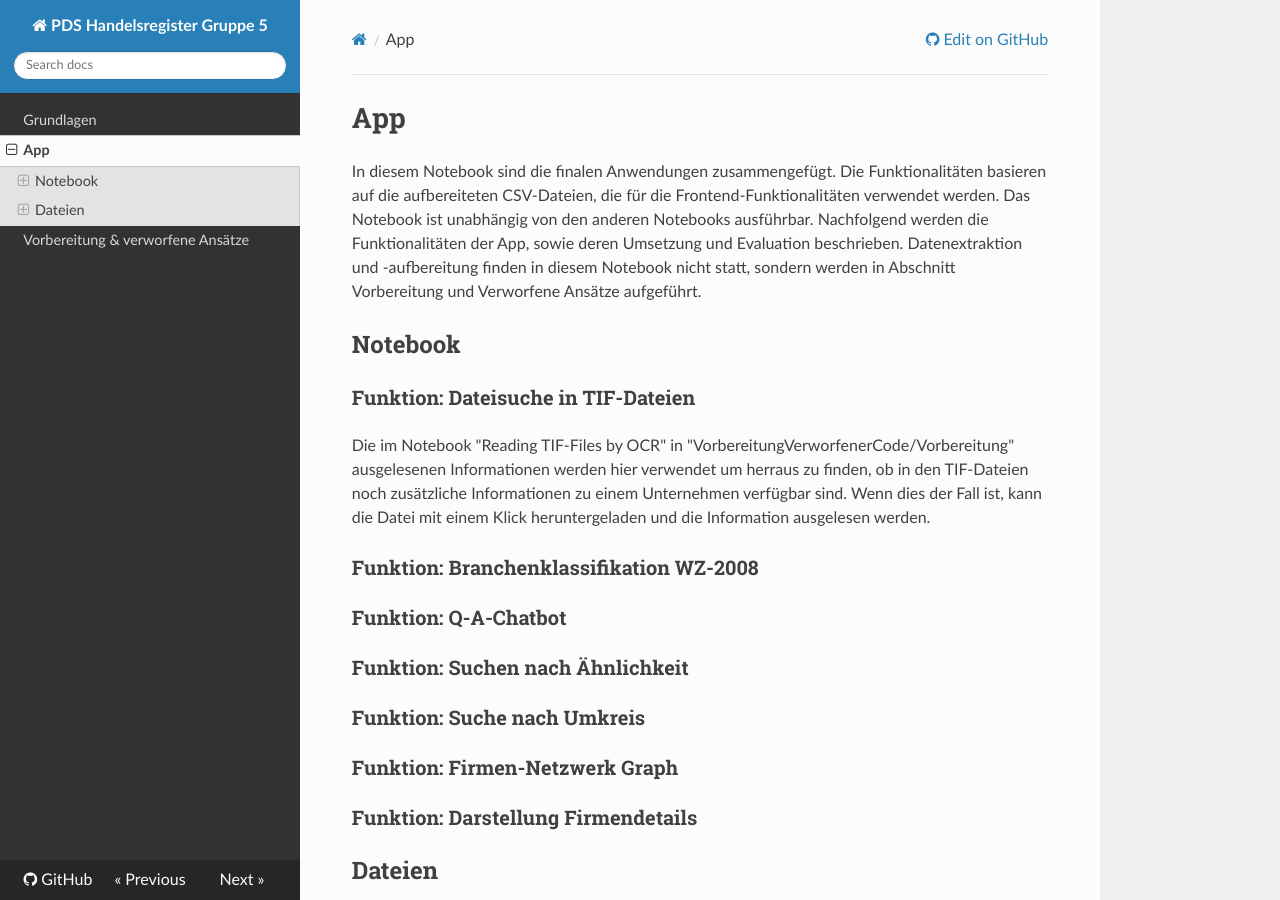
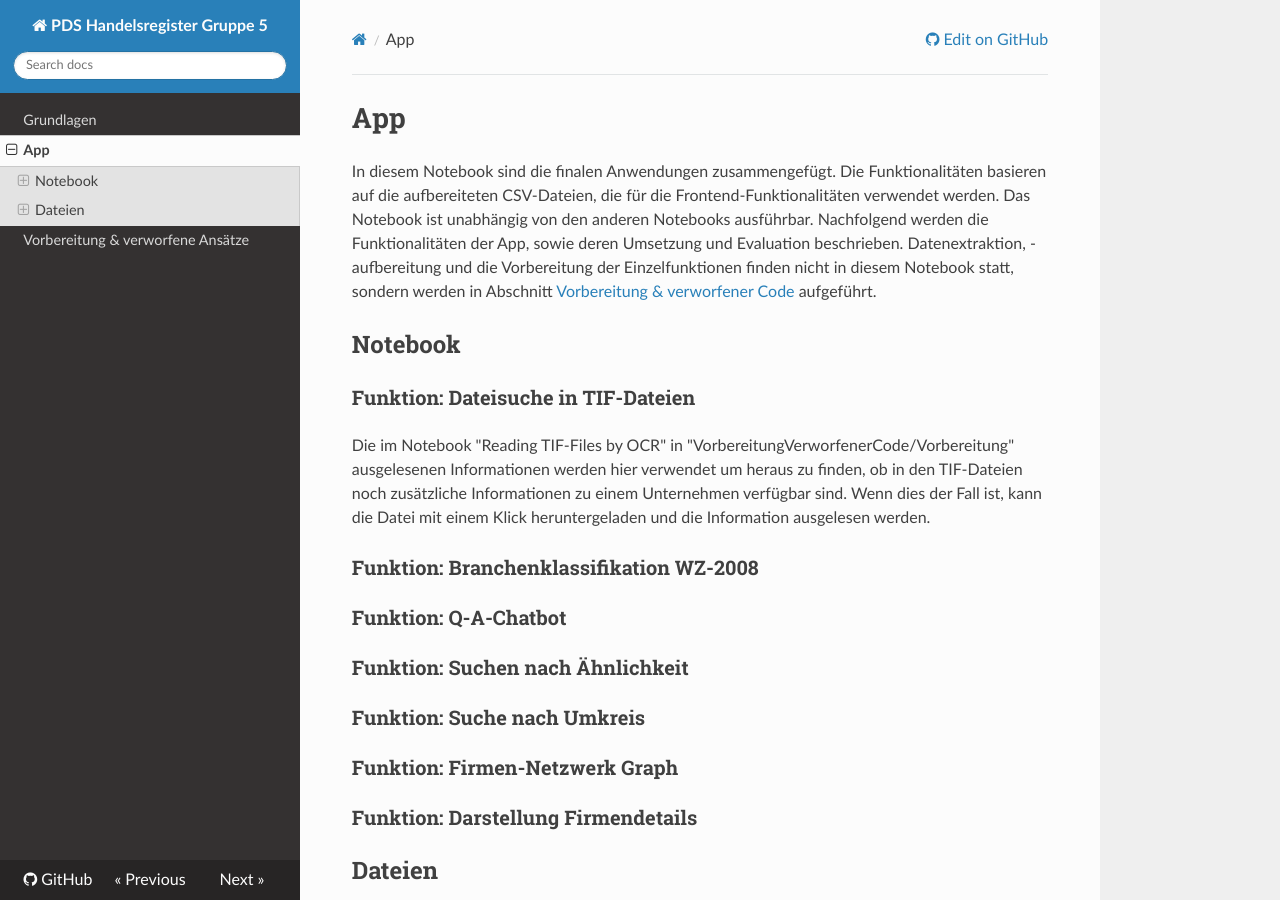
Before and after one commit to joschikahn/DokuPdsHandelsregisterGroup5, an MkDocs documentation site: the page built from docs/app.md, in a window 1280 px wide and 900 px high. Built offline with MkDocs 1.6.1, drawn with Linux system fonts in a browser that asks for light colours; nearby versions of some CDN libraries.

Commit message:
Update mit Link

```diff
--- a/docs/app.md
+++ b/docs/app.md
@@ -2,14 +2,18 @@
 
 In diesem Notebook sind die finalen Anwendungen zusammengefügt. Die Funktionalitäten basieren auf die aufbereiteten CSV-Dateien, die für die Frontend-Funktionalitäten verwendet werden. Das Notebook ist unabhängig von den anderen Notebooks ausführbar.
 Nachfolgend werden die Funktionalitäten der App, sowie deren Umsetzung und Evaluation beschrieben.
-Datenextraktion und -aufbereitung finden in diesem Notebook nicht statt, sondern werden in Abschnitt Vorbereitung und Verworfene Ansätze aufgeführt.
+Datenextraktion, -aufbereitung und die Vorbereitung der Einzelfunktionen finden nicht in diesem Notebook statt, sondern werden in Abschnitt [Vorbereitung & verworfener Code](#Vorbereitung-&-verworfener-Code) aufgeführt.
+
+
 
 ## Notebook
 
 ### Funktion: Dateisuche in TIF-Dateien
-Die im Notebook "Reading TIF-Files by OCR" in "VorbereitungVerworfenerCode/Vorbereitung" ausgelesenen Informationen werden hier verwendet um herraus zu finden, ob in den TIF-Dateien noch zusätzliche Informationen zu einem Unternehmen verfügbar sind. Wenn dies der Fall ist, kann die Datei mit einem Klick heruntergeladen und die Information ausgelesen werden.
+Die im Notebook "Reading TIF-Files by OCR" in "VorbereitungVerworfenerCode/Vorbereitung" ausgelesenen Informationen werden hier verwendet um heraus zu finden, ob in den TIF-Dateien noch zusätzliche Informationen zu einem Unternehmen verfügbar sind. Wenn dies der Fall ist, kann die Datei mit einem Klick heruntergeladen und die Information ausgelesen werden.
+
 
 ### Funktion: Branchenklassifikation WZ-2008
+
 
 ### Funktion: Q-A-Chatbot
 
```
